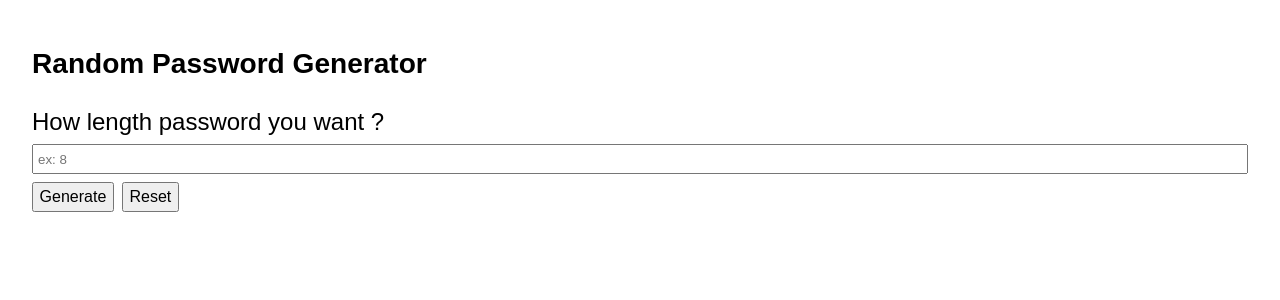
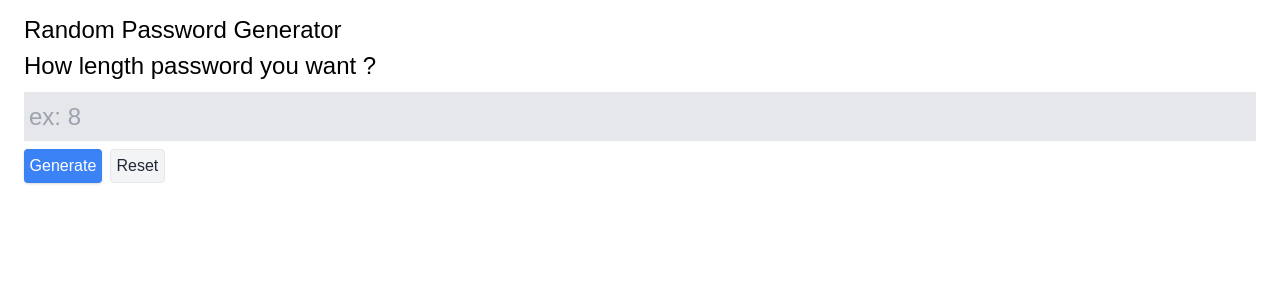
Before and after one commit to or-abdillh/random-password-generator, a Vue app: page / in a window 1280 px wide. Shown: the top 300 px of the page. Built offline with nearby package versions, Linux system fonts and the light colour scheme.

Commit message:
Install tailwind

```diff
--- a/package.json
+++ b/package.json
@@ -12,6 +12,9 @@
   "devDependencies": {
     "@vitejs/plugin-vue": "^1.6.0",
     "@vue/compiler-sfc": "^3.0.5",
+    "autoprefixer": "^10.3.3",
+    "postcss": "^8.3.6",
+    "tailwindcss": "^2.2.9",
     "vite": "^2.5.1"
   }
 }
--- /dev/null
+++ b/postcss.config.js
@@ -0,0 +1,6 @@
+module.exports = {
+  plugins: {
+    tailwindcss: {},
+    autoprefixer: {},
+  },
+}
--- a/src/components/Form.vue
+++ b/src/components/Form.vue
@@ -1,9 +1,9 @@
 <template>
    <section id="Form" >
       <label for="lengthPassword">How length password you want ?</label>
-      <input v-model="lengthPassword" type="number" placeholder="ex: 8" name="lengthPassword" id="lengthPassword" />
-      <button @click="generatePassword" type="button">Generate</button>
-      <button @click="reset" type="button">Reset</button>
+      <input class="border bg-gray-200 text-gray-500 bordee" v-model="lengthPassword" type="number" placeholder="ex: 8" name="lengthPassword" id="lengthPassword" />
+      <button class="bg-blue-500 text-white p-3 rounded shadow " @click="generatePassword" type="button">Generate</button>
+      <button class="bg-gray-100 text-gray-800 border px-3 py-2 rounded" @click="reset" type="button">Reset</button>
       <span v-if="result != ''" id="result">
          <small>Your password : </small>
          <p>{{ result }}</p>
--- /dev/null
+++ b/src/index.css
@@ -0,0 +1,3 @@
+@tailwind base;
+@tailwind components;
+@tailwind utilities;
--- a/src/main.js
+++ b/src/main.js
@@ -1,4 +1,5 @@
 import { createApp } from 'vue'
 import App from './App.vue'
+import './index.css'
 
 createApp(App).mount('#app')
--- /dev/null
+++ b/tailwind.config.js
@@ -0,0 +1,11 @@
+module.exports = {
+  purge: ['./index.html', './src/**/*.{vue,js,ts,jsx,tsx}'],
+  darkMode: false, // or 'media' or 'class'
+  theme: {
+    extend: {},
+  },
+  variants: {
+    extend: {},
+  },
+  plugins: [],
+}
```
